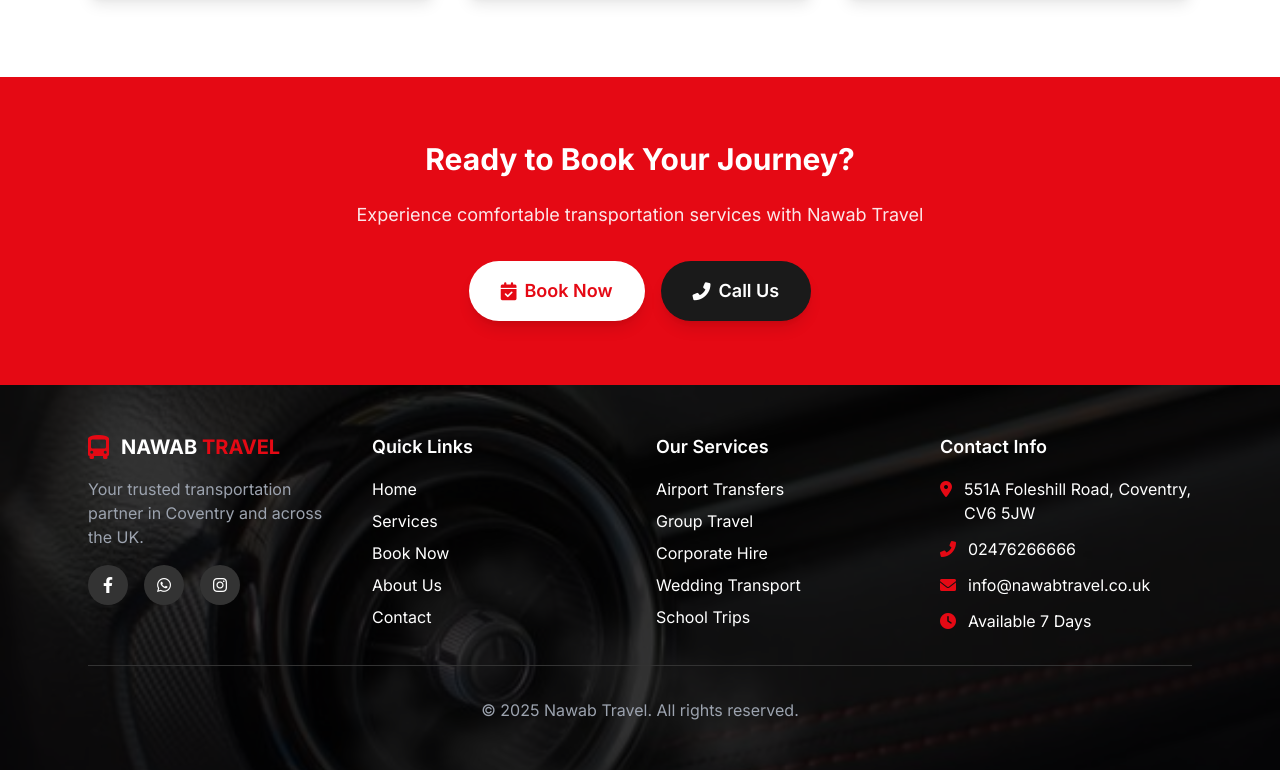
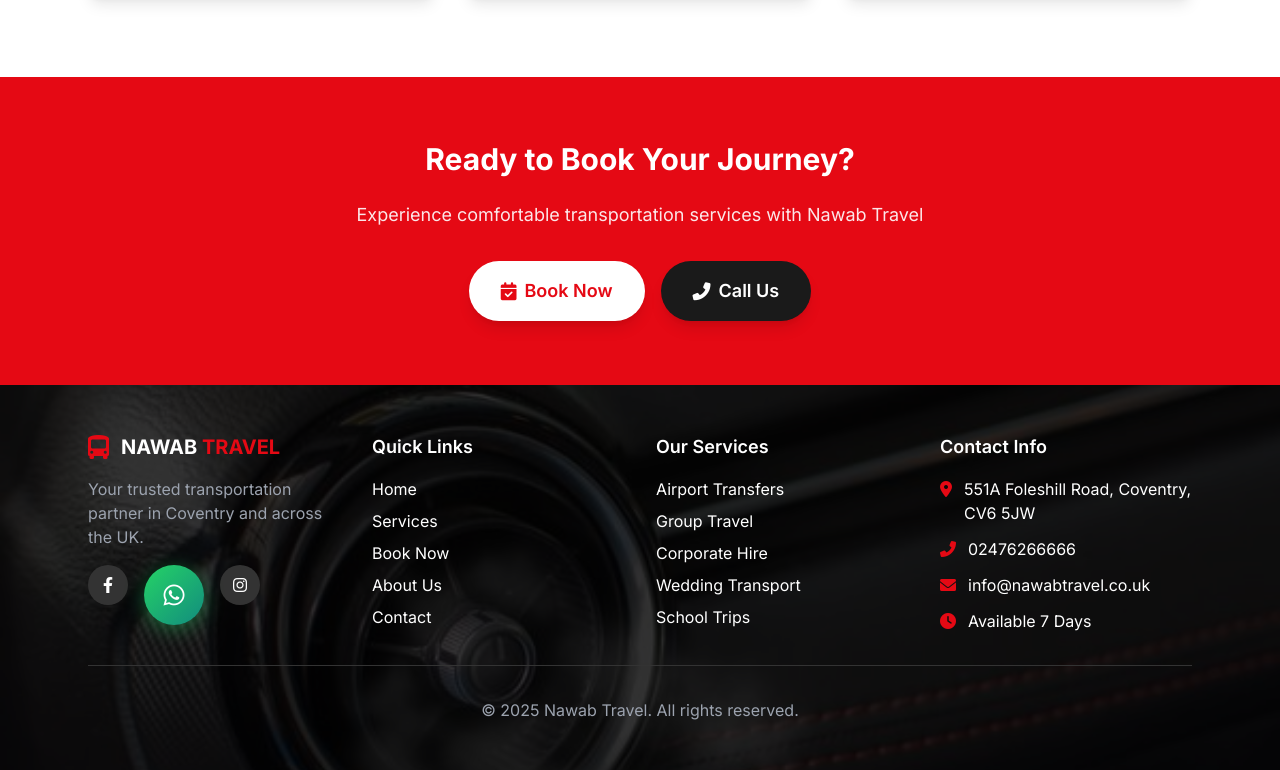
Before and after one commit to Pehchan723/nawabtravelweb, a plain HTML site: page index.html in a window 1280 px wide. Shown: the part 3980-4750 px from the top of the page. Drawn offline with nearby package versions, Linux system fonts and the light colour scheme.

Commit message:
Update index.html

```diff
--- a/index.html
+++ b/index.html
@@ -1154,10 +1154,11 @@ document.addEventListener('DOMContentLoaded', function() {
           <a href="https://www.facebook.com/nawabtravelltd" target="_blank" rel="noopener noreferrer" class="bg-darkgray hover:bg-primary w-10 h-10 rounded-full flex items-center justify-center transition-colors duration-300">
             <i class="fab fa-facebook-f"></i>
           </a>
-          <!-- Whatsapp -->
-          <a href=" <a href="https://wa.me/+447926666649" target="_blank" rel="noopener noreferrer" class="bg-darkgray hover:bg-primary w-10 h-10 rounded-full flex items-center justify-center transition-colors duration-300">
+           <!-- WhatsApp Button -->
+        <a href="https://wa.me/+447926666649" target="_blank" rel="noopener noreferrer" class="floating-btn whatsapp-btn" aria-label="WhatsApp">
             <i class="fab fa-whatsapp"></i>
-          </a>
+        </a>
+
           <!-- Instagram -->
           <a href="https://www.instagram.com/nawabtravelltd?utm_source=qr&igsh=MXU2cnpoaWhldDUzdg==" target="_blank" rel="noopener noreferrer" class="bg-darkgray hover:bg-primary w-10 h-10 rounded-full flex items-center justify-center transition-colors duration-300">
             <i class="fab fa-instagram"></i>
```
